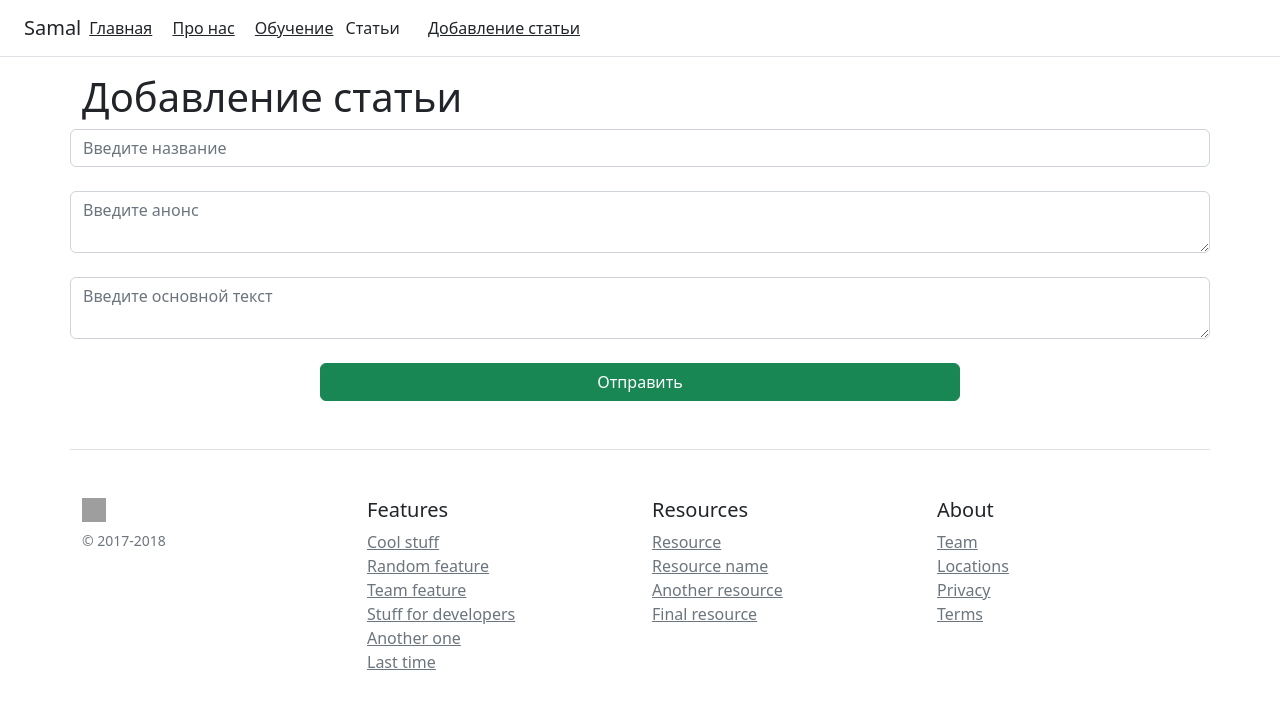
After one commit to EvgeniySAMAL/Flaskweb, a Flask app: page /create_article in a window 1280 px wide. The commit adds this page. Shown: the top 709 px of the page. Run offline with Flask 2, Linux system fonts and the light colour scheme; grey boxes are pictures that could not be loaded.

Commit message:
создал новый шаблон stadies.html

```diff
--- a/app.py
+++ b/app.py
@@ -1,4 +1,4 @@
-from flask import Flask, render_template, current_app, request
+from flask import Flask, render_template, current_app, request,redirect
 from flask_sqlalchemy import SQLAlchemy
 from datetime import datetime
 
@@ -33,12 +33,32 @@ def about():
 
 @app.route("/stadies")
 def stadies():
-    return " give me the first offer"
+    return render_template("stadies.html")
+
+@app.route("/posts")
+def posts():
+    articles = Article.query.order_by(Article.data).all()
+    return render_template("posts.html", articles=articles)
 
 
-@app.route('/user/<string:name>/<int:id>')
-def user(name, id):
-    return "user page: " + name + "-" + str(id)
+@app.route("/create_article", methods=['POST','GET'])
+def create_article():
+    if request.method=="POST":
+        title =request.form['title']
+        intro = request.form['intro']
+        text = request.form['text']
+
+        article = Article(title=title, intro=intro, text=text)
+
+        try:
+            db.session.add(article)
+            db.session.commit()
+            return redirect('/')
+        except:
+            return "При добавлении статьи произошла ошибка"
+    else:
+        return render_template("create_article.html")
+
 
 
 if __name__ == '__main__':
--- a/static/css/main.css
+++ b/static/css/main.css
@@ -2,7 +2,11 @@ body {
     background: rgb(255, 255, 128);
     }
 p {
-  color: #999999;
+    display: block;
+    margin-block-start: 1em;
+    margin-block-end: 1em;
+    margin-inline-start: 0px;
+    margin-inline-end: 0px;
 }
 
 h1 {
--- a/templates/base.html
+++ b/templates/base.html
@@ -16,6 +16,10 @@
           <nav class="my-2 my-md-0 mr-md-auto">
             <a class="p-2 text-dark" href="/">Главная</a>
             <a class="p-2 text-dark" href="/about">Про нас</a>
+            <a class="p-2 text-dark" href="/stadies">Обучение</a>
+            <a class="me-3 py-2 text-dark text-decoration-none" href="/posts">Cтатьи</a>
+            <a class="p-2 text-dark" href="/create_article">Добавление статьи</a>
+
           </nav>
          </div>
 {%block body%}{%endblock%}
--- /dev/null
+++ b/templates/create_article.html
@@ -0,0 +1,19 @@
+{%extends 'base.html' %}
+
+{%block title%}
+Создание статьи
+{%endblock%}
+
+{%block body%}
+    <div class="container">
+        <h1>Добавление статьи</h1>
+    </div>
+    <form method="POST">
+        <input type="text" name="title" id="title" class="container form-control" placeholder="Введите название"><br>
+        <textarea name="intro" id="intro" class="container form-control" placeholder="Введите анонс"></textarea><br>
+        <textarea name="text" id="text" class="container form-control" placeholder="Введите основной текст"></textarea><br>
+        <div class="d-grid gap-2 col-6 mx-auto">
+            <input type="submit" class="btn btn-success" value="Отправить">
+        </div>
+    </form>
+{%endblock%}
```
Also changed, not shown: templates/posts.html (added, +14 -0 lines), templates/stadies.html (added, +20 -0 lines).
